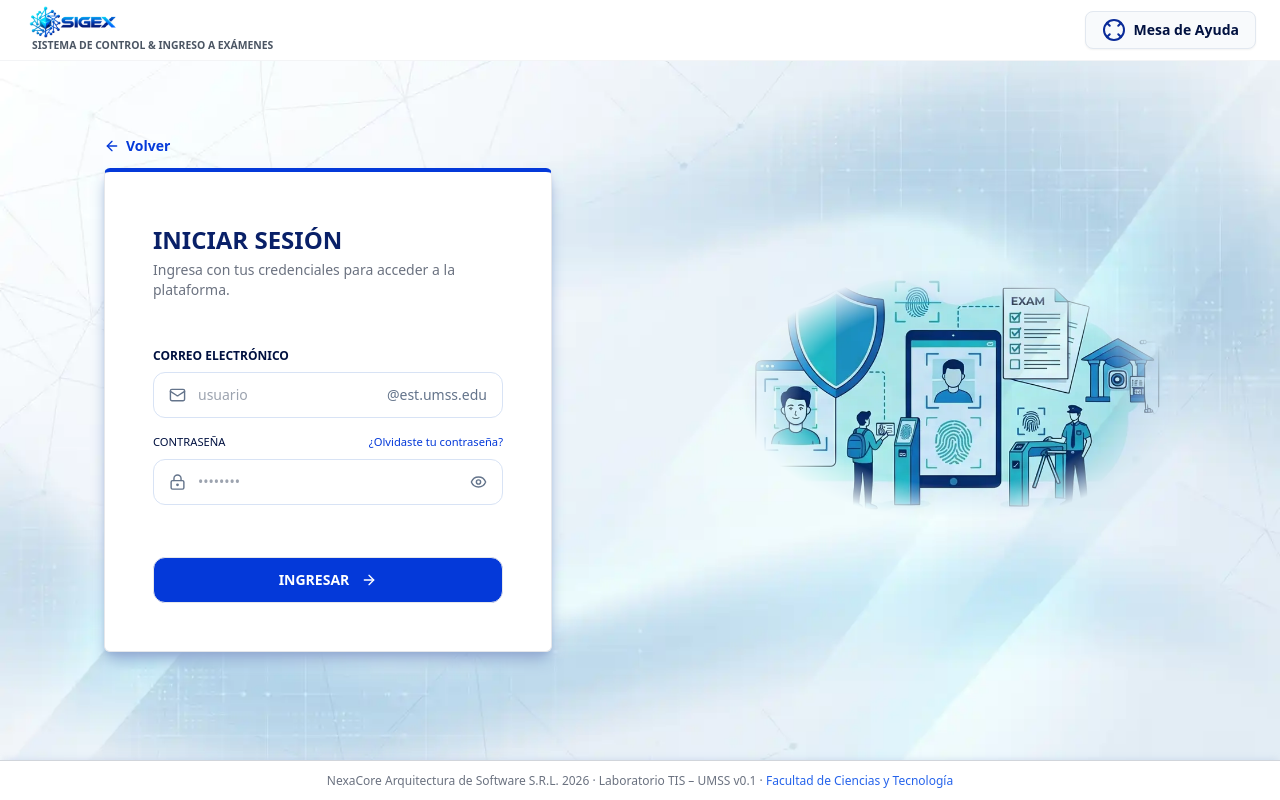
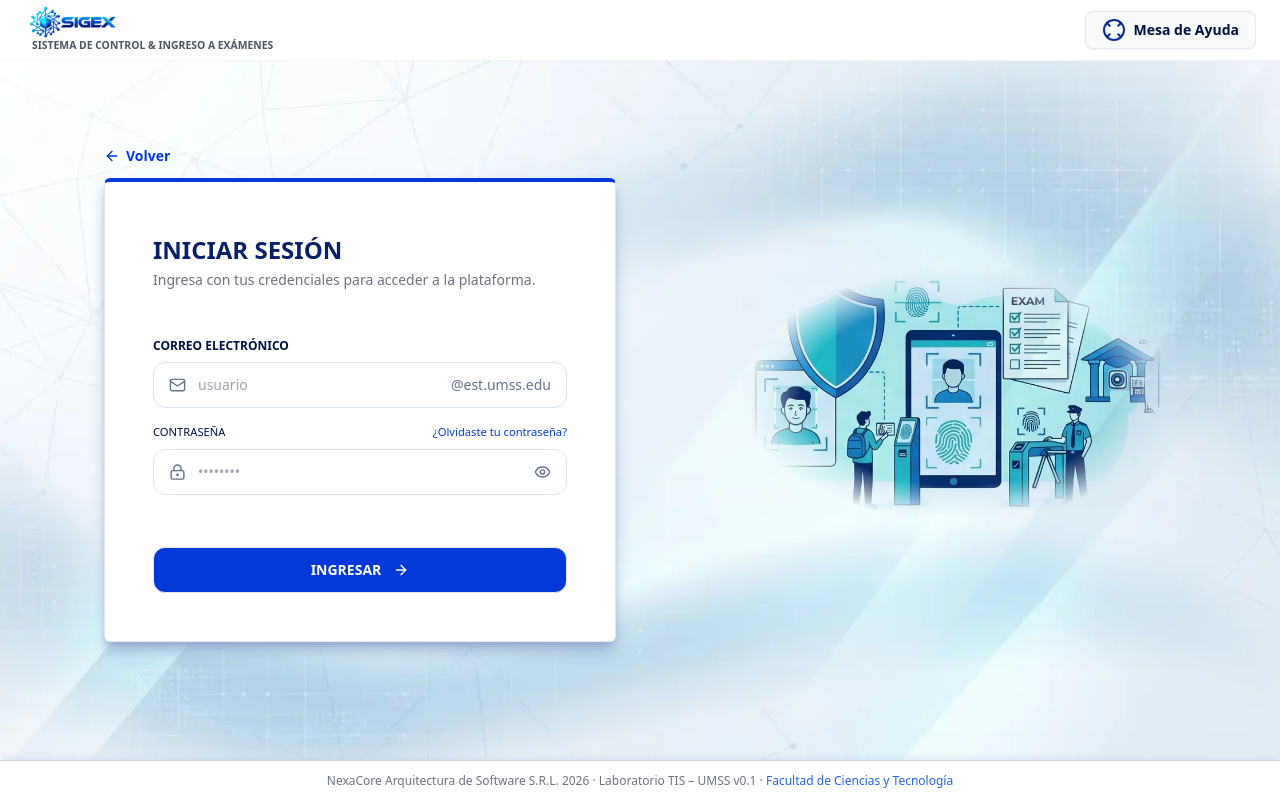
Before and after one commit to Rodrigo110620/nexacore-sigex, a React (Vite) app in the folder frontend/: page / in a window 1280 px wide. Both pictures are taken after a click on the button "Iniciar Sesión". Built offline with nearby package versions, Linux system fonts and the light colour scheme; no server answers.

Commit message:
feat(hu1): Ancho de contenedor login

```diff
--- a/frontend/src/pages/Login/LoginPage.tsx
+++ b/frontend/src/pages/Login/LoginPage.tsx
@@ -89,9 +89,8 @@ export default function LoginPage() {
               <section
                 ref={formRef}
                 aria-hidden={!loginAbierto}
-                className={`[grid-area:1/1] mx-auto w-full max-w-md self-center lg:mx-0 ${TRANSICION} ${
-                  loginAbierto ? 'translate-x-0 opacity-100 delay-150' : 'invisible translate-x-10 opacity-0'
-                }`}
+                className={`[grid-area:1/1] mx-auto w-full max-w-lg self-center lg:mx-0 ${TRANSICION} ${loginAbierto ? 'translate-x-0 opacity-100 delay-150' : 'invisible translate-x-10 opacity-0'
+                  }`}
               >
                 <button
                   type="button"
```
